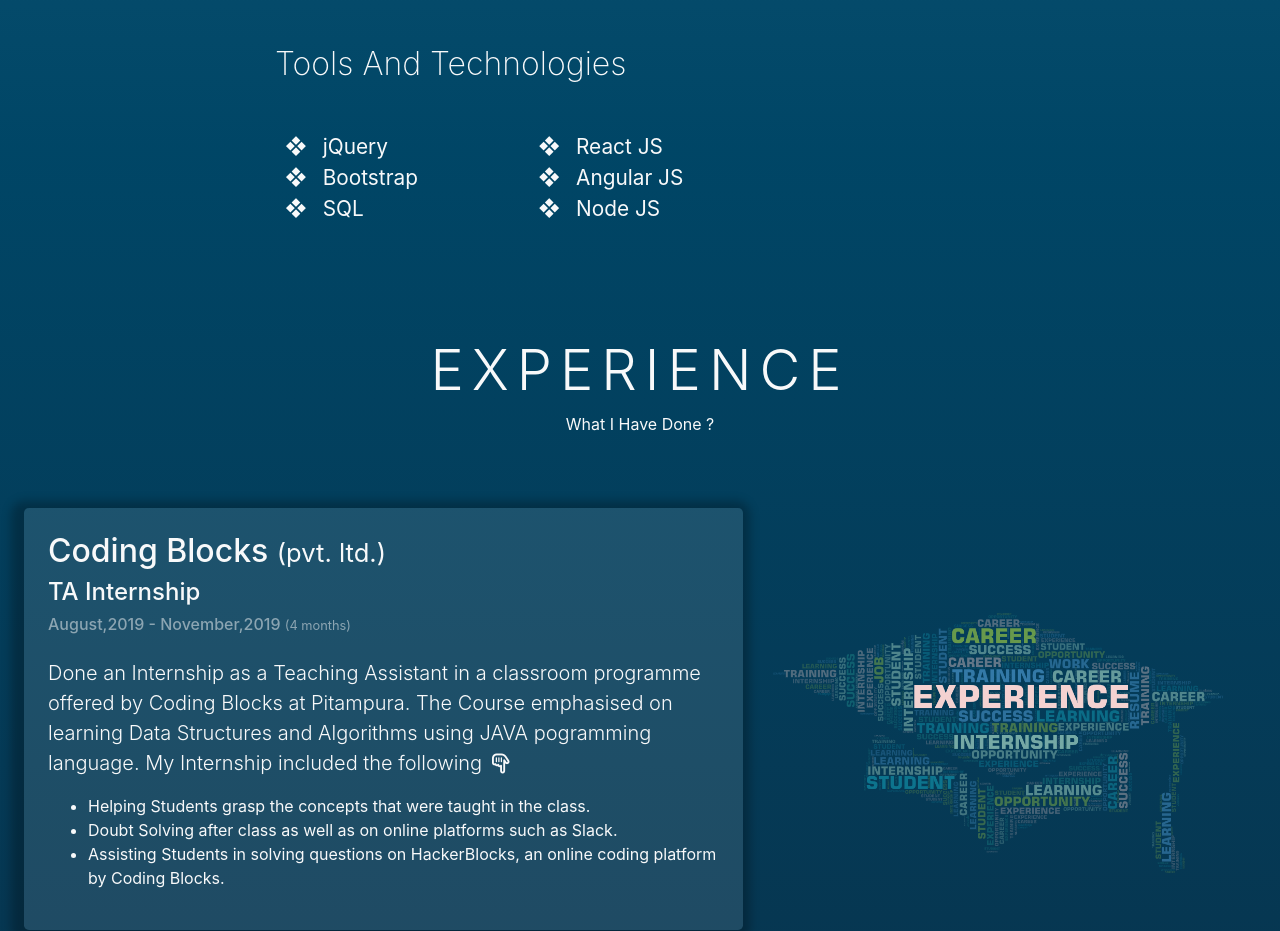
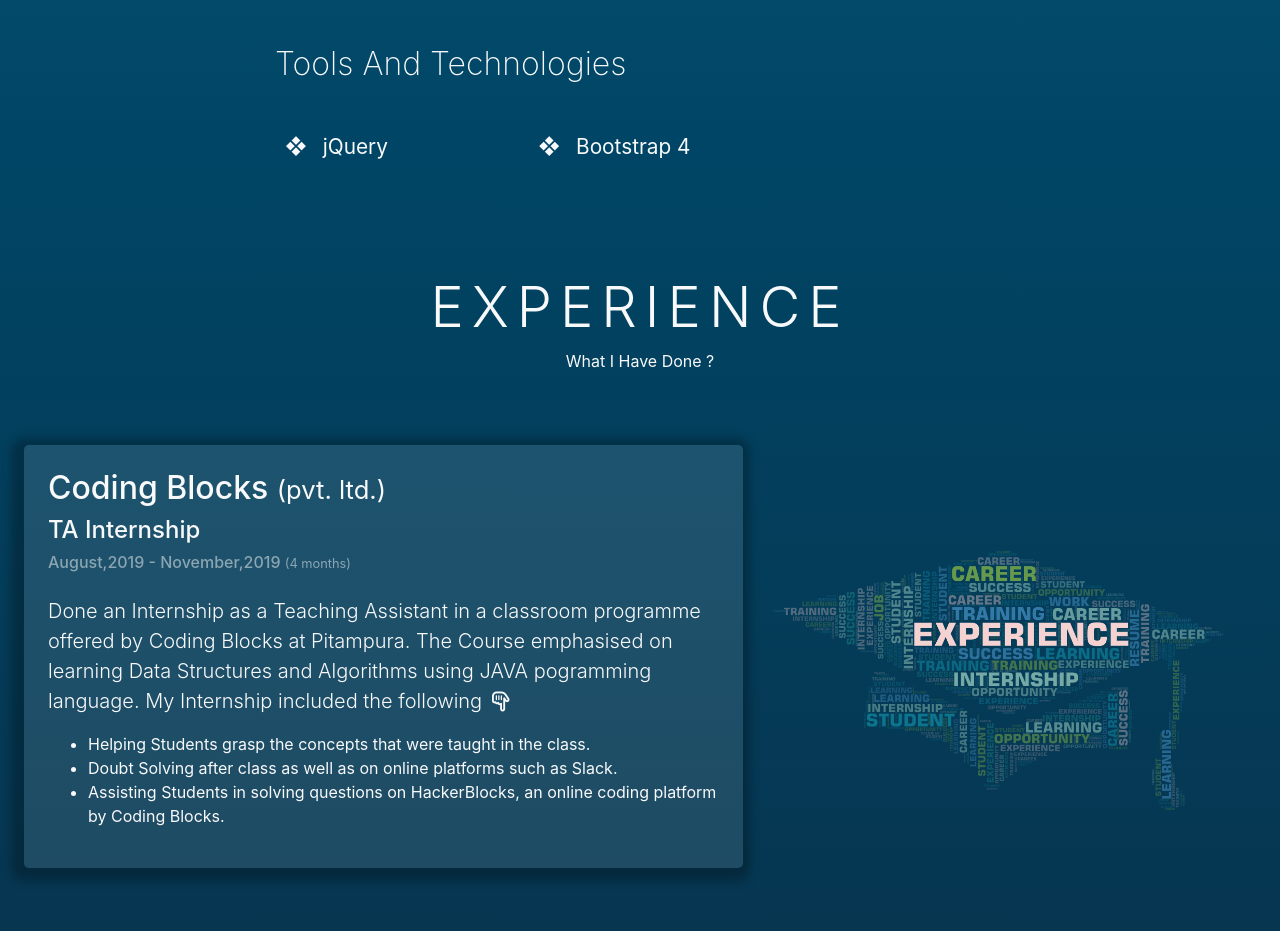
Before and after one commit to VIVEK-JAIN17/VIVEK-JAIN17.github.io, a plain HTML site: page index.html in a window 1280 px wide. Shown: the part 2088-3019 px from the top of the page. Drawn offline with nearby package versions, Linux system fonts and the light colour scheme; a script that the page names is missing.

Commit message:
Update index.html

```diff
--- a/index.html
+++ b/index.html
@@ -223,15 +223,16 @@
                             <div class="col-6 col-md-4">
                                 <ul class="TnT">
                                     <li class="">jQuery</li>
-                                    <li class="">Bootstrap</li>
-                                    <li class="">SQL</li>
+<!--                                     <li class="">Bootstrap</li>
+                                    <li class="">SQL</li> -->
                                 </ul>
                             </div>
                             <div class="col-6 col-md-4">
                                 <ul class="TnT">
-                                    <li class="">React JS</li>
+                                    <li class="">Bootstrap 4</li>
+<!--                                     <li class="">React JS</li>
                                     <li class="">Angular JS</li>
-                                    <li class="">Node JS</li>
+                                    <li class="">Node JS</li> -->
                                 </ul>
                             </div>
                         </div>
```
